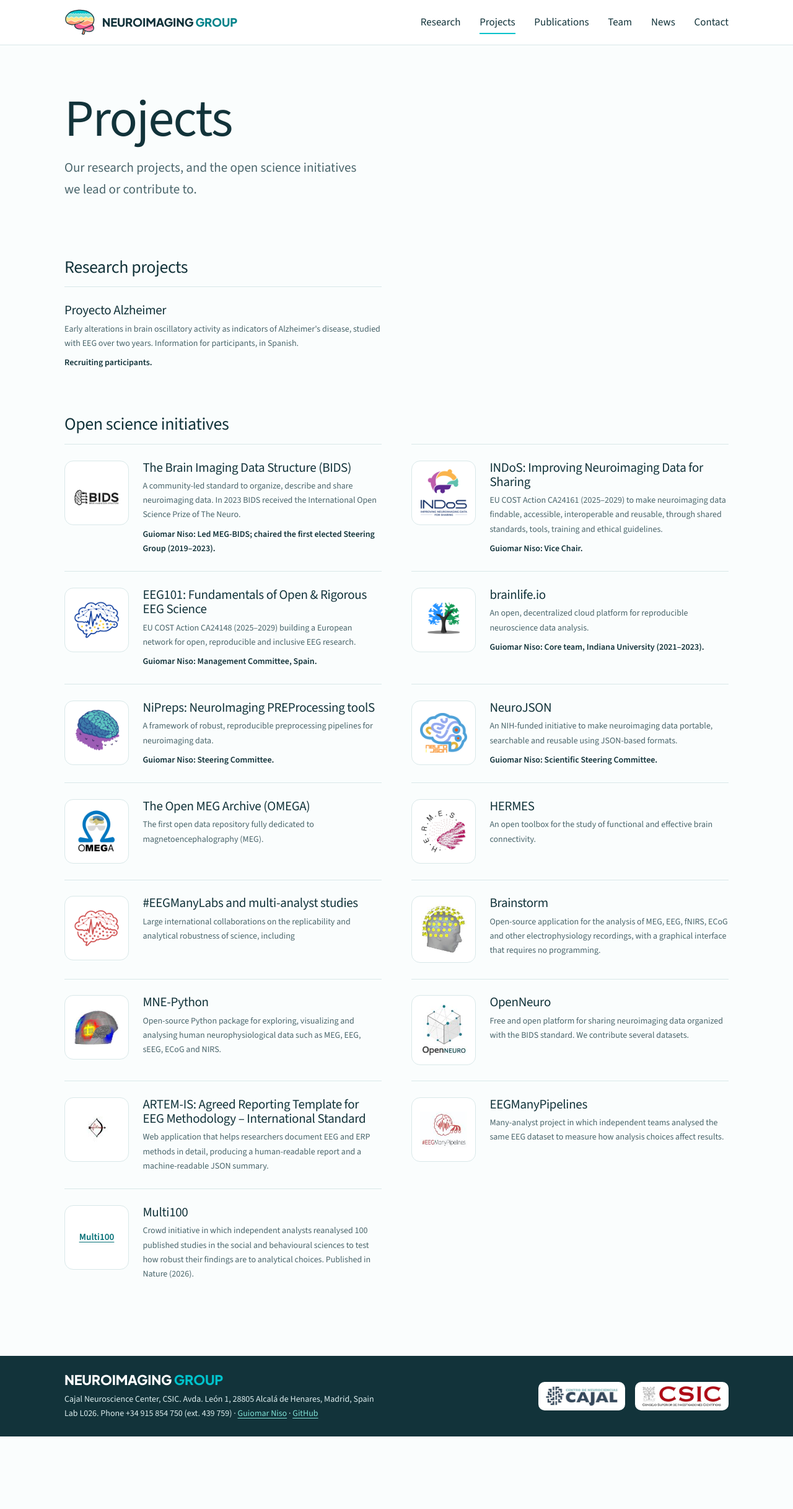
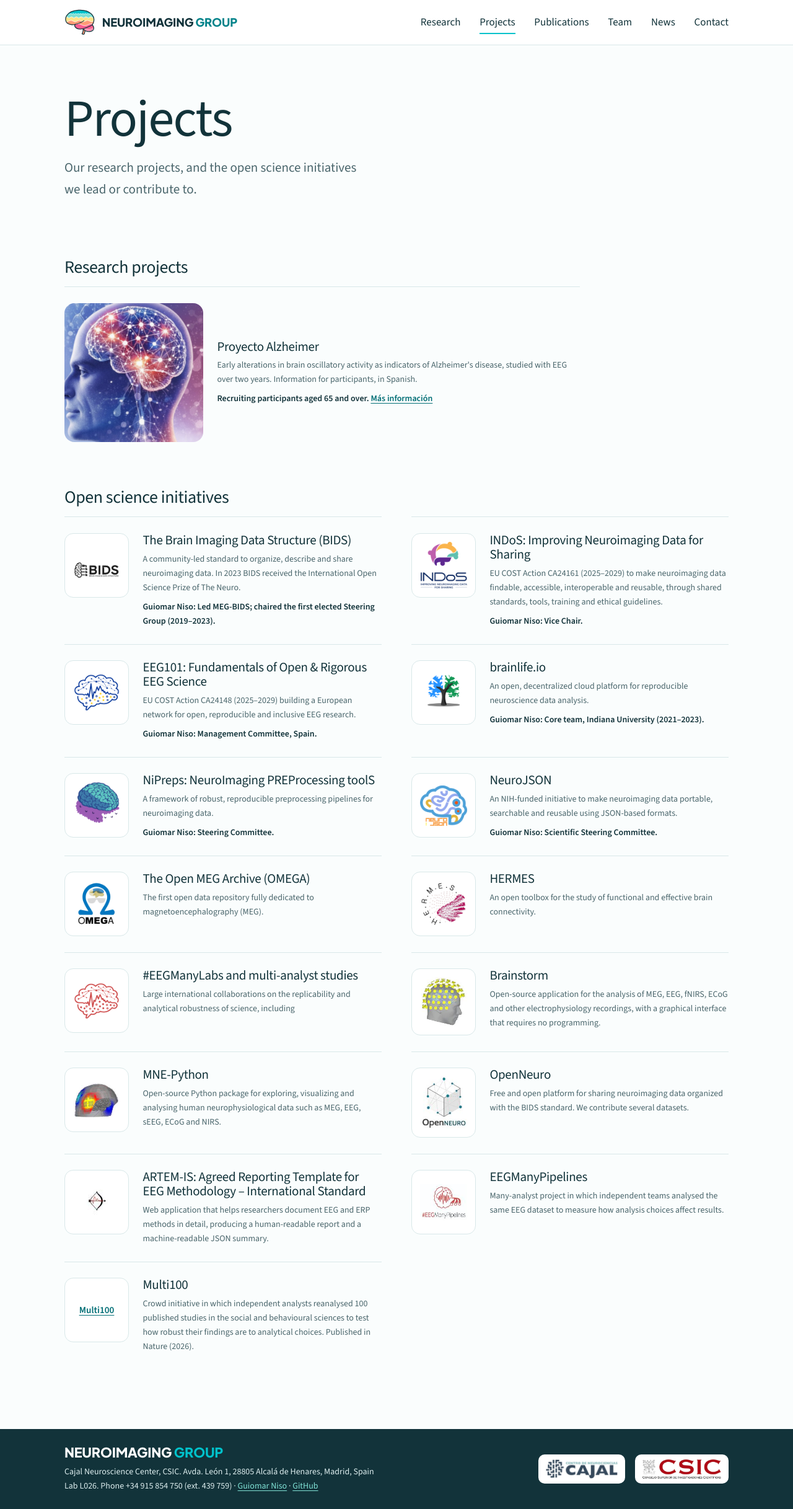
Before and after one commit to cajal-neuroimaging/cajal-neuroimaging.github.io, a Jekyll site: the page built from projects/index.html, in a window 1280 px wide. Shown: the whole page at 62% size. Built offline with Jekyll 4.4.1, drawn with Linux system fonts in a browser that asks for light colours; before the commit the page ends 2317 px from its top, so only the background shows below that.

Commit message:
Projects: image for the Alzheimer project; funder logos on the project page
Co-Authored-By: Claude Opus 5.5 <noreply@anthropic.com>
Claude-Session: https://claude.ai/code/session_016qHx7xJtVuA2p8MXZK7uaB

```diff
--- a/assets/css/main.css
+++ b/assets/css/main.css
@@ -453,3 +453,12 @@ p { margin: 0 0 1em; }
 .ad-timeline__when { display: block; font-size: .78rem; font-weight: 700; letter-spacing: .06em; text-transform: uppercase; color: #006E75; }
 .ad-timeline strong { display: block; margin: .1rem 0 .2rem; color: var(--ink); }
 .ad-timeline p { margin: 0; }
+
+.init--project { grid-template-columns: minmax(0, 22rem) minmax(0, 1fr) !important; align-items: center; }
+.init__cover img { width: 100%; aspect-ratio: 16 / 9; object-fit: cover; border-radius: 16px; display: block; }
+@media (max-width: 640px) { .init--project { grid-template-columns: 1fr !important; } }
+.ad-funding img { width: 100%; max-width: 30rem; height: auto; display: block; margin-bottom: .5rem; }
+.init-list:has(.init--project) { max-width: 52rem; }
+.init--project { grid-template-columns: 20rem minmax(0, 1fr) !important; }
+.init--project .init__cover img { aspect-ratio: 1; }
+.init--project { grid-template-columns: 14rem minmax(0, 1fr) !important; }
--- a/projects/alzheimer.html
+++ b/projects/alzheimer.html
@@ -99,5 +99,8 @@ lede: ¿Quieres ayudar a prevenir el alzhéimer? Buscamos personas de 65 años o
   </details>
 </section>
 
-<p class="ad-funding">Proyecto PID2023-150034OA-I00, financiado por MCIU/AEI/10.13039/501100011033 y por el FSE+.</p>
+<div class="ad-funding">
+  <img src="{{ '/assets/projects/funders-alzheimer.png' | relative_url }}" alt="Agencia Estatal de Investigación; Cofinanciado por la Unión Europea; Gobierno de España, Ministerio de Ciencia, Innovación y Universidades">
+  <p>Proyecto PID2023-150034OA-I00, financiado por MCIU/AEI/10.13039/501100011033 y por el FSE+.</p>
 </div>
+</div>
--- a/projects/index.html
+++ b/projects/index.html
@@ -7,11 +7,12 @@ lede: Our research projects, and the open science initiatives we lead or contrib
 ---
 <h2 class="block-title">Research projects</h2>
 <ul class="init-list">
-  <li class="init init--text">
+  <li class="init init--project">
+    <a class="init__cover" href="{{ '/projects/alzheimer/' | relative_url }}" tabindex="-1" aria-hidden="true"><img src="{{ '/assets/projects/alzheimer-cover.jpg' | relative_url }}" alt=""></a>
     <div>
       <h2><a href="{{ '/projects/alzheimer/' | relative_url }}">Proyecto Alzheimer</a></h2>
       <p>Early alterations in brain oscillatory activity as indicators of Alzheimer's disease, studied with EEG over two years. Information for participants, in Spanish.</p>
-      <p class="init__role">Recruiting participants.</p>
+      <p class="init__role">Recruiting participants aged 65 and over. <a href="{{ '/projects/alzheimer/' | relative_url }}">Más información</a></p>
     </div>
   </li>
 </ul>
```
Also changed, not shown: assets/projects/alzheimer-cover.jpg (added), assets/projects/funders-alzheimer.png (added).
